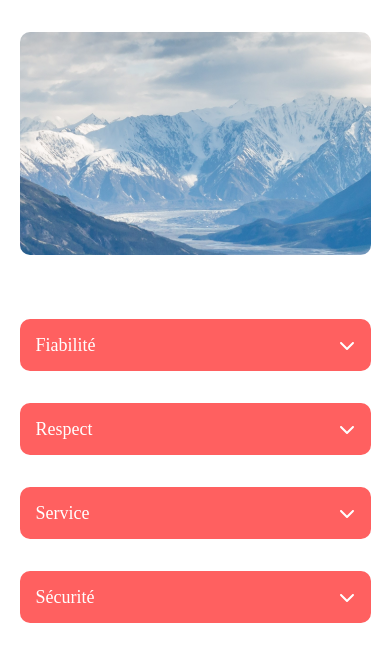
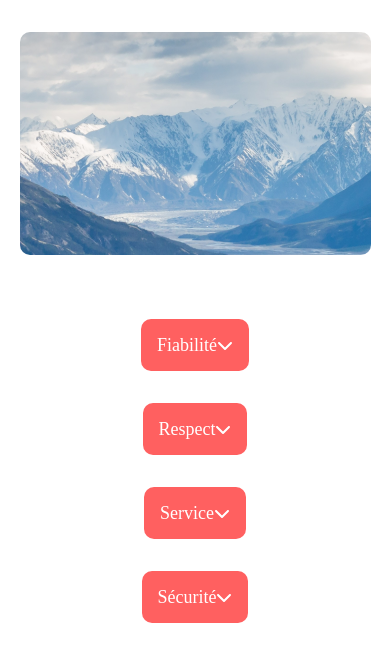
Before and after one commit to rayanadir/RayanDahmena_11_11032022, a React (Create React App) app: page / in a window 390 px wide. Shown: the top 662 px of the page. Built offline with nearby package versions, Linux system fonts and the light colour scheme.

Commit message:
ajout style Dropdown

```diff
--- a/src/components/dropdown/Dropdown.scss
+++ b/src/components/dropdown/Dropdown.scss
@@ -43,7 +43,7 @@
         font-family: 'Montserrat';
         font-style: normal;
         font-weight: 400;
-        font-size: 24px;
+        font-size: 18px;
         color:#FF6060;
         margin: 1rem;
     }
@@ -102,6 +102,6 @@
     }
     .dropdown_wrap{
         margin: 1rem;
-        width: 90%;
+        //width: 90%;
     }
 }
```
